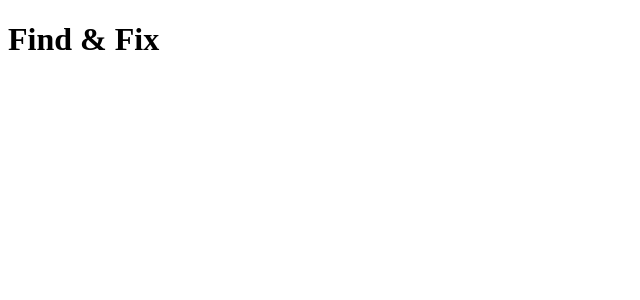
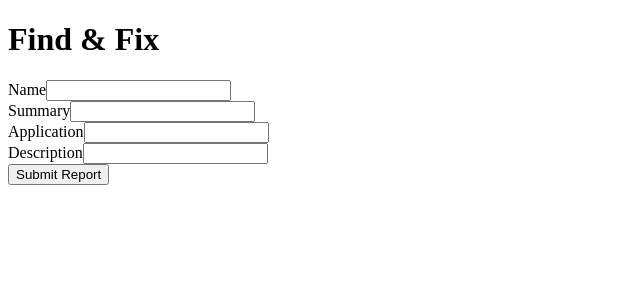
Before and after one commit to sneakson/findandfix, an Angular app: page / in a window 1280 px wide. Shown: the top 300 px of the page, without its empty margins (0-640 px from the left). Built offline with nearby package versions, Linux system fonts and the light colour scheme.

Commit message:
feat(buginfo): basic bug info form

```diff
--- a/src/app/app-routing.module.ts
+++ b/src/app/app-routing.module.ts
@@ -1,8 +1,10 @@
 import { NgModule } from '@angular/core';
 import { Routes, RouterModule } from '@angular/router';
+import { BuginfoComponent} from './buginfo/buginfo.component';
 
-
-const routes: Routes = [];
+const routes: Routes = [
+  {path: '', component: BuginfoComponent }
+];
 
 @NgModule({
   imports: [RouterModule.forRoot(routes)],
--- a/src/app/app.component.html
+++ b/src/app/app.component.html
@@ -1,3 +1,5 @@
 <h1>Find & Fix</h1>
 
-<router-outlet></router-outlet>
+<div class="container">
+  <router-outlet></router-outlet>
+</div>
--- /dev/null
+++ b/src/app/buginfo/buginfo.component.html
@@ -0,0 +1,19 @@
+<form [formGroup]="bugInfoForm" (ngSubmit)="submit()">
+  <div>
+    <label for="name">Name</label>
+    <input id="name" type="text" formControlName="name">
+  </div>
+  <div>
+    <label for="summary">Summary</label>
+    <input id="summary" type="text" formControlName="summary">
+  </div>
+  <div>
+    <label for="application">Application</label>
+    <input id="application" type="text" formControlName="application">
+  </div>
+  <div>
+    <label for="description">Description</label>
+    <input id="description" type="text" formControlName="description">
+  </div>
+  <button type="submit">Submit Report</button>
+</form>
--- /dev/null
+++ b/src/app/buginfo/buginfo.component.ts
@@ -0,0 +1,28 @@
+import { Component, OnInit } from '@angular/core';
+import { FormBuilder, FormGroup } from '@angular/forms';
+
+@Component({
+  selector: 'app-buginfo',
+  templateUrl: './buginfo.component.html',
+  styleUrls: ['./buginfo.component.css']
+})
+export class BuginfoComponent implements OnInit {
+
+  private bugInfoForm: FormGroup;
+
+  constructor(private formBuilder: FormBuilder) {
+    this.bugInfoForm = this.formBuilder.group({
+      name: '',
+      summary: '',
+      application: '',
+      description: ''
+    });
+  }
+
+  ngOnInit() {
+  }
+
+  submit() {
+    console.log(this.bugInfoForm);
+  }
+}
```
Also changed, not shown: src/app/app.module.ts (+6 -2 lines), src/app/buginfo/buginfo.component.css (added), 1 other file (tests, documents, lock files or other folders).
